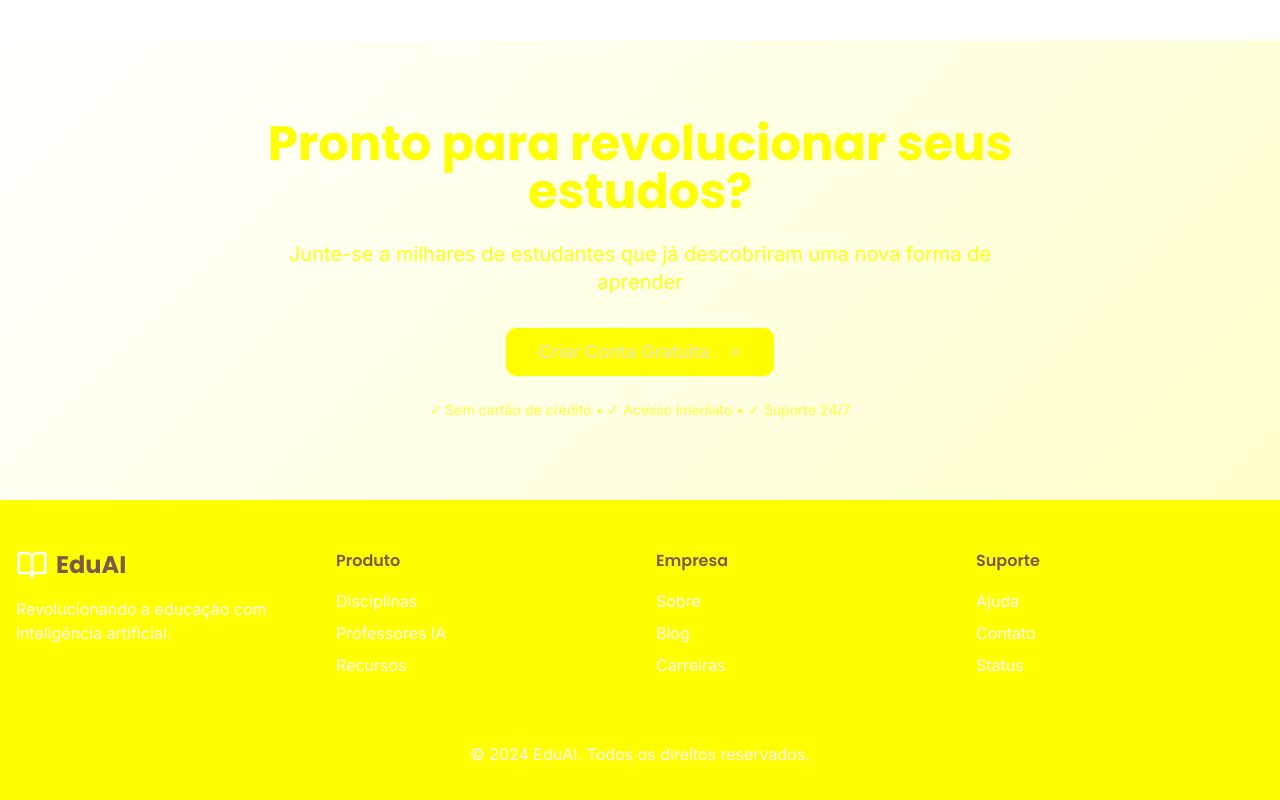
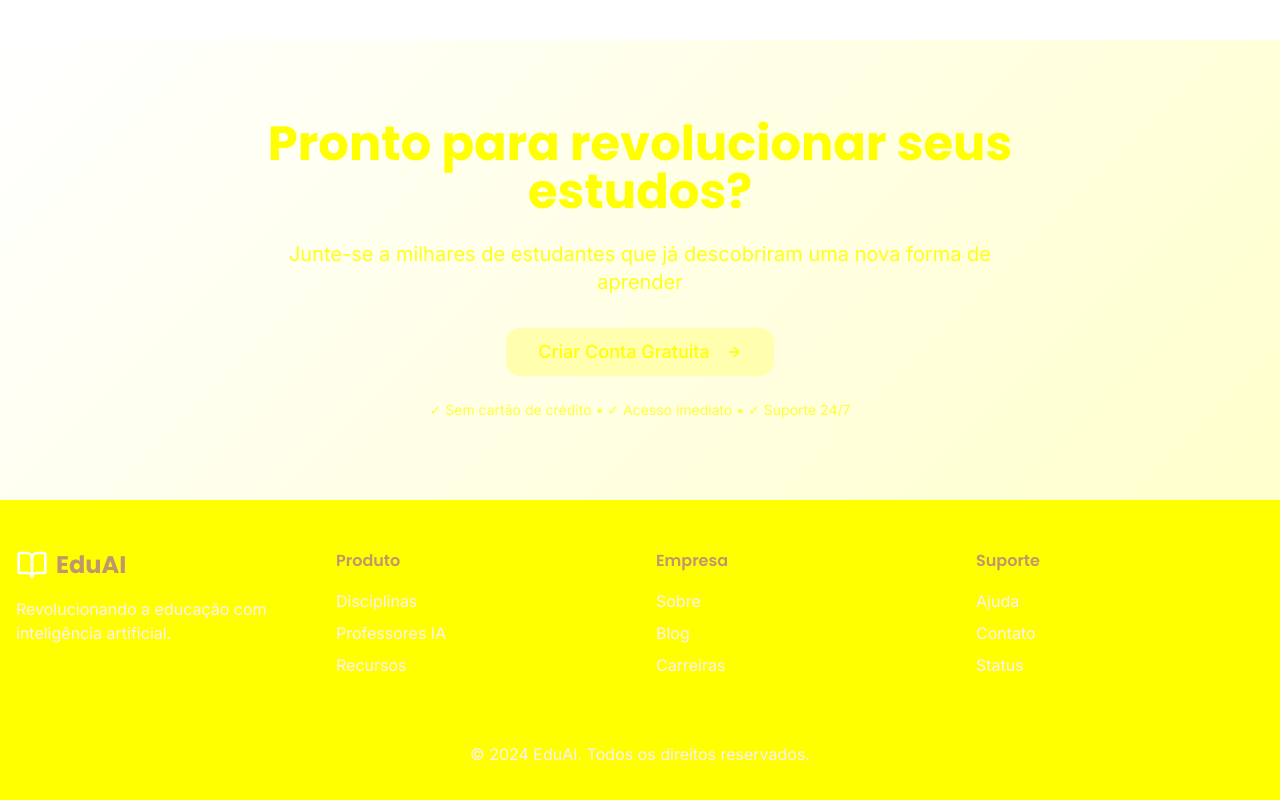
Before and after one commit to sandersoncardoso1980/future-tutor-verse, a React (Vite) app: page / in a window 1280 px wide. Shown: the part 2381-3181 px from the top of the page. Built offline with nearby package versions, Linux system fonts and the light colour scheme.

Commit message:
Refactor: Update color palette
Update the site's color palette to be more child and adolescent-friendly while maintaining visual appeal.

```diff
--- a/src/index.css
+++ b/src/index.css
@@ -6,35 +6,35 @@
 /* Design system com paleta moderna para plataforma educacional */
 @layer base {
   :root {
-    --background: 250 250 250;
-    --foreground: 17 24 39;
+    --background: 248 250 252;
+    --foreground: 30 41 59;
 
     --card: 255 255 255;
-    --card-foreground: 17 24 39;
+    --card-foreground: 30 41 59;
 
     --popover: 255 255 255;
-    --popover-foreground: 17 24 39;
+    --popover-foreground: 30 41 59;
 
-    --primary: 37 99 235;
+    --primary: 139 92 246;
     --primary-foreground: 255 255 255;
 
-    --secondary: 243 244 246;
-    --secondary-foreground: 55 65 81;
+    --secondary: 232 121 249;
+    --secondary-foreground: 255 255 255;
 
-    --muted: 229 231 235;
-    --muted-foreground: 107 114 128;
+    --muted: 241 245 249;
+    --muted-foreground: 100 116 139;
 
-    --accent: 219 234 254;
-    --accent-foreground: 29 78 216;
+    --accent: 59 130 246;
+    --accent-foreground: 255 255 255;
 
     --destructive: 239 68 68;
     --destructive-foreground: 255 255 255;
 
-    --border: 229 231 235;
-    --input: 229 231 235;
-    --ring: 59 130 246;
+    --border: 226 232 240;
+    --input: 226 232 240;
+    --ring: 139 92 246;
 
-    --radius: 0.75rem;
+    --radius: 1rem;
   }
   /* Para sobrescrever o autofill do navegador */
 input:-webkit-autofill,
@@ -47,33 +47,33 @@ input:-webkit-autofill:active {
 }
 
   .dark {
-    --background: 3 7 18;
-    --foreground: 243 244 246;
+    --background: 15 23 42;
+    --foreground: 241 245 249;
 
-    --card: 17 24 39;
-    --card-foreground: 243 244 246;
+    --card: 30 41 59;
+    --card-foreground: 241 245 249;
 
-    --popover: 17 24 39;
-    --popover-foreground: 243 244 246;
+    --popover: 30 41 59;
+    --popover-foreground: 241 245 249;
 
-    --primary: 96 165 250;
+    --primary: 168 85 247;
     --primary-foreground: 255 255 255;
 
-    --secondary: 31 41 55;
-    --secondary-foreground: 203 213 225;
+    --secondary: 196 48 245;
+    --secondary-foreground: 255 255 255;
 
-    --muted: 55 65 81;
+    --muted: 51 65 85;
     --muted-foreground: 148 163 184;
 
-    --accent: 30 64 175;
-    --accent-foreground: 191 219 254;
+    --accent: 99 102 241;
+    --accent-foreground: 255 255 255;
 
-    --destructive: 239 68 68;
-    --destructive-foreground: 248 250 252;
+    --destructive: 248 113 113;
+    --destructive-foreground: 255 255 255;
 
-    --border: 51 65 85;
-    --input: 51 65 85;
-    --ring: 59 130 246;
+    --border: 71 85 105;
+    --input: 71 85 105;
+    --ring: 168 85 247;
   }
 }
 
```
